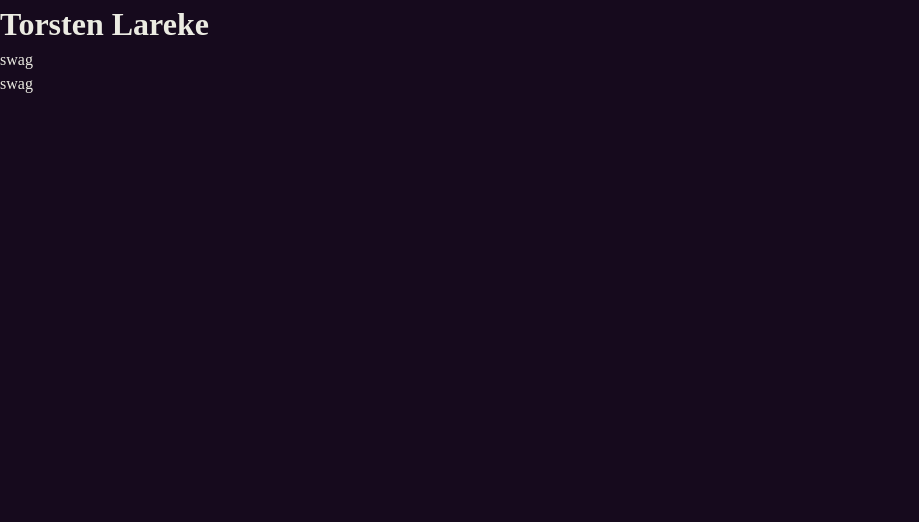
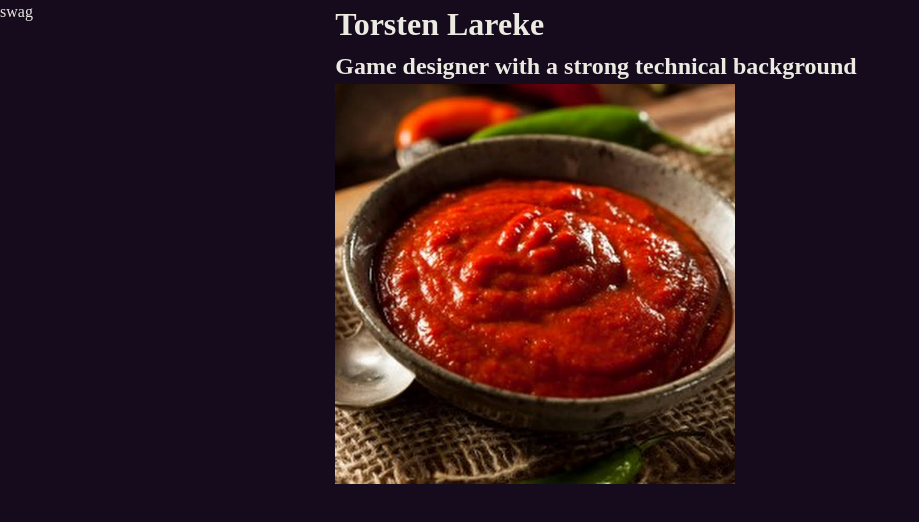
Before and after one commit to SirSalsa/game-portfolio, a React (Vite) app: page / in a window 1280 px wide. Shown: the top 522 px of the page, without its empty margins (0-919 px from the left). Built offline with nearby package versions, Linux system fonts and the light colour scheme.

Commit message:
Intro WIP

```diff
--- a/src/modules/app/App.scss
+++ b/src/modules/app/App.scss
@@ -2,6 +2,10 @@
 
 // Colors
 $background_color: #160a1d;
+$object_color: #483B4C;
+
+$text_color: #EBEBE2;
+$header_color: #C98A30;
 
 // Fonts
 $header_font: Arial, Helvetica, sans-serif;
@@ -16,13 +20,16 @@ $text_font: Segoe UI, Tahoma, Geneva, Verdana, sans-serif;
 
 body {
     background-color: $background_color;
-    color: #EBEBE2;
+    color: $text_color;
 
     line-height: 1.5;
     font-weight: 400;
+
+    min-height: 100vh;
 }
 
 .App {
     display: grid;
-
+    grid-template-columns: 0.55fr 1fr 0.55fr;
+    grid-template-rows: 0.15fr auto 0.2fr;
 }
--- a/src/modules/intro/intro.scss
+++ b/src/modules/intro/intro.scss
@@ -0,0 +1,21 @@
+@import '../app/App.scss';
+
+.Intro_wrapper {
+    grid-column: 2/3;
+    grid-row: 1/2;
+}
+
+#title_container {
+    display: flex;
+    flex-flow: column nowrap;
+    align-items:flex-start;
+}
+
+#portrait_container {
+    display: flex;
+    flex-flow: column;
+}
+
+#portrait_container > img {
+    width: 400px;
+}
--- a/src/modules/intro/intro.tsx
+++ b/src/modules/intro/intro.tsx
@@ -1,8 +1,17 @@
+import "./intro.scss"
+import portrait from "../../media/portrait.jpg"
+
 function Intro() {
     return(
-        <div>
-            <h1>Torsten Lareke</h1>
-            <p>swag</p>
+        <div className="Intro_wrapper">
+            <div id="title_container">
+                <h1>Torsten Lareke</h1>
+                <h2>Game designer with a strong technical background</h2>
+            </div>
+            <div id="portrait_container">
+                <img src={portrait} alt="Portrait" />
+            </div>
+
         </div>
     );
 }
--- a/src/modules/jobs/jobs.scss
+++ b/src/modules/jobs/jobs.scss
@@ -0,0 +1,10 @@
+@import '../app/App.scss';
+
+.Jobs_wrapper {
+    display: flex;
+    flex-flow: row nowrap;
+    justify-content: center;
+
+    grid-column: 2/3;
+    grid-row: 2/3;
+}
--- a/src/modules/jobs/jobs.tsx
+++ b/src/modules/jobs/jobs.tsx
@@ -1,6 +1,8 @@
 function Jobs() {
     return(
-        <p>swag</p>
+        <div className="Jobs_wrapper">
+            <p>swag</p>
+        </div>
     );
 }
 
```
Also changed, not shown: src/media/portrait.jpg (added).
